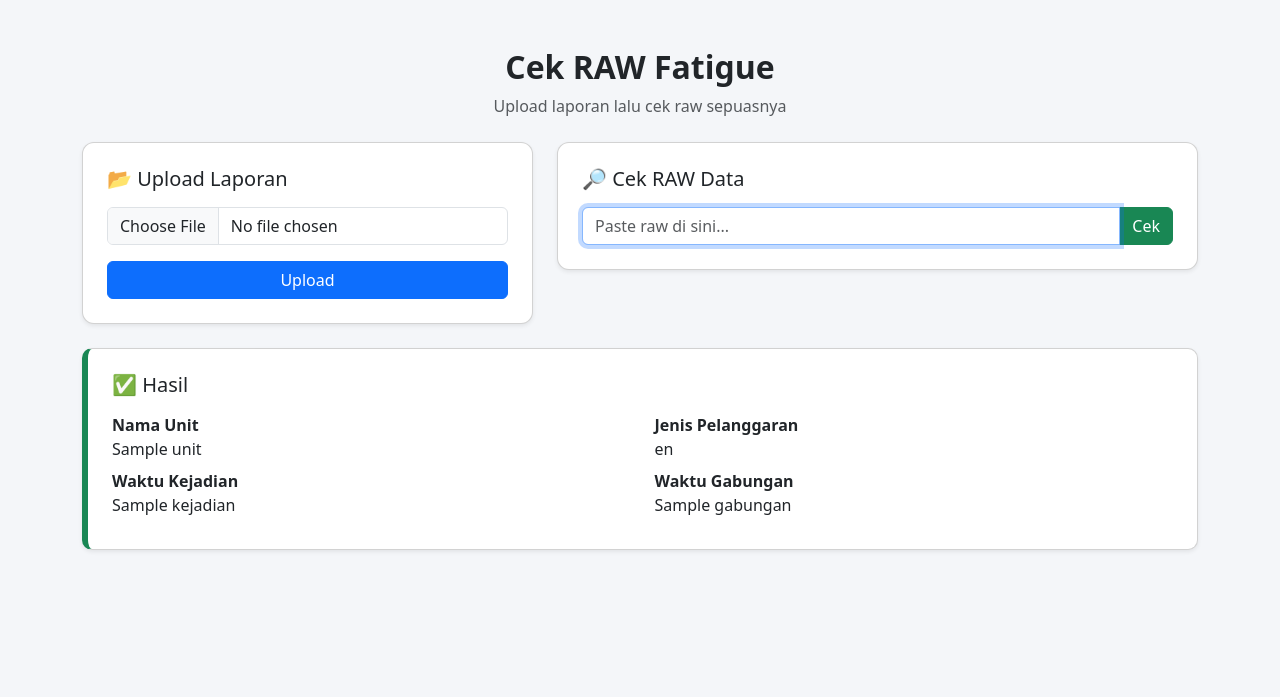
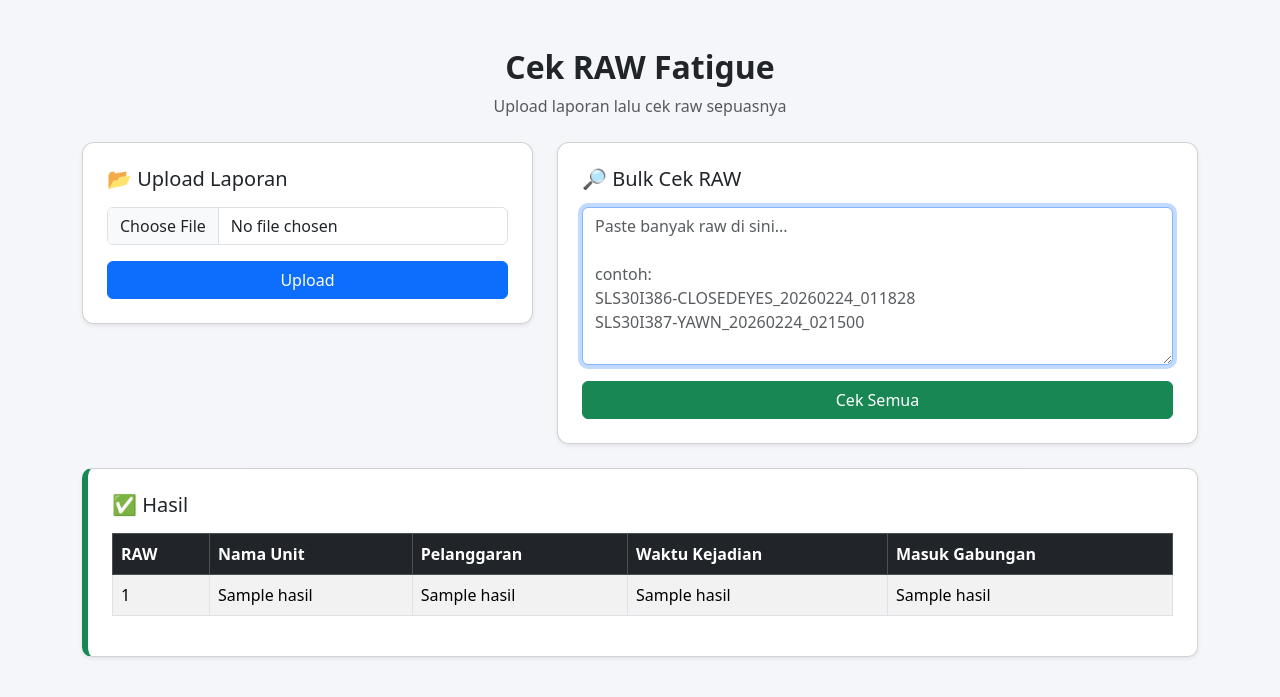
Before and after one commit to jibranhady/cek_fatigue, a Flask app: template templates/index.html in a window 1280 px wide. Shown: the top 697 px of the page. Run offline with Flask 3, Linux system fonts and the light colour scheme; the template is opened without the code that fills it: most values are stand-ins (such as "Sample title", 1, 10 or a date in 2020); parts of the project's set-up code (start-up, migrations or seed data) failed here and were passed over.

Commit message:
index.html

```diff
--- a/templates/index.html
+++ b/templates/index.html
@@ -64,23 +64,23 @@ body{
 <div class="col-md-7">
 <div class="card shadow-sm card-box p-4">
 
-<h5 class="mb-3">🔎 Cek RAW Data</h5>
+<h5 class="mb-3">🔎 Bulk Cek RAW</h5>
 
 <form method="post">
-<div class="input-group">
 
-<input
-type="text"
+<textarea
 name="raw"
 id="rawInput"
 class="form-control"
-placeholder="Paste raw di sini..."
-autocomplete="off"
-required>
+rows="6"
+placeholder="Paste banyak raw di sini...
 
-<button class="btn btn-success">Cek</button>
+contoh:
+SLS30I386-CLOSEDEYES_20260224_011828
+SLS30I387-YAWN_20260224_021500"></textarea>
 
-</div>
+<button class="btn btn-success mt-3 w-100">Cek Semua</button>
+
 </form>
 
 </div>
@@ -99,45 +99,60 @@ required>
 </div>
 
 {% else %}
+
 <div class="card shadow-sm p-4 result-card success">
 
 <h5 class="mb-3">✅ Hasil</h5>
 
-<div class="row">
+<div class="table-responsive">
 
-<div class="col-md-6 mb-2">
-<b>Nama Unit</b><br>
-{{ hasil.unit }}
-</div>
+<table class="table table-bordered table-striped">
 
-<div class="col-md-6 mb-2">
-<b>Jenis Pelanggaran</b><br>
-{{ hasil.pelanggaran }}
-</div>
+<thead class="table-dark">
+<tr>
+<th>RAW</th>
+<th>Nama Unit</th>
+<th>Pelanggaran</th>
+<th>Waktu Kejadian</th>
+<th>Masuk Gabungan</th>
+</tr>
+</thead>
 
-<div class="col-md-6 mb-2">
-<b>Waktu Kejadian</b><br>
-{{ hasil.kejadian }}
-</div>
+<tbody>
 
-<div class="col-md-6 mb-2">
-<b>Waktu Gabungan</b><br>
-{{ hasil.gabungan }}
+{% for r in hasil %}
+<tr>
+<td>{{ r[0] }}</td>
+<td>{{ r[1] }}</td>
+<td>{{ r[2] }}</td>
+<td>{{ r[3] }}</td>
+<td>{{ r[4] }}</td>
+</tr>
+{% endfor %}
+
+</tbody>
+
+</table>
+
 </div>
 
 </div>
 
-</div>
 {% endif %}
-
 </div>
 {% endif %}
 
 </div>
 
-<!-- AUTO FOCUS -->
+<!-- AUTO FOCUS + ENTER SUBMIT -->
 <script>
 document.getElementById("rawInput").focus();
+
+document.getElementById("rawInput").addEventListener("keydown", function(e){
+    if(e.key === "Enter" && e.ctrlKey){
+        this.form.submit();
+    }
+});
 </script>
 
 </body>
```
